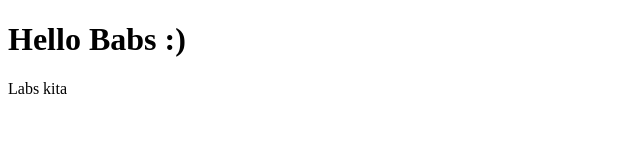
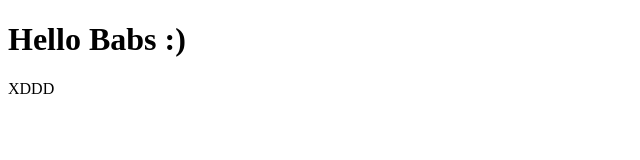
Before and after one commit to opendevcode/opendevcode.github.io, a plain HTML site: page index.html in a window 1280 px wide. Shown: the full height of the page, 0-640 px from the left. Drawn offline with Linux system fonts and the light colour scheme.

Commit message:
Update index.html

```diff
--- a/index.html
+++ b/index.html
@@ -2,6 +2,6 @@
 <html>
 <body>
 <h1>Hello Babs :)</h1>
-<p>Labs kita</p>
+<p>XDDD</p>
 </body>
 </html>
```
